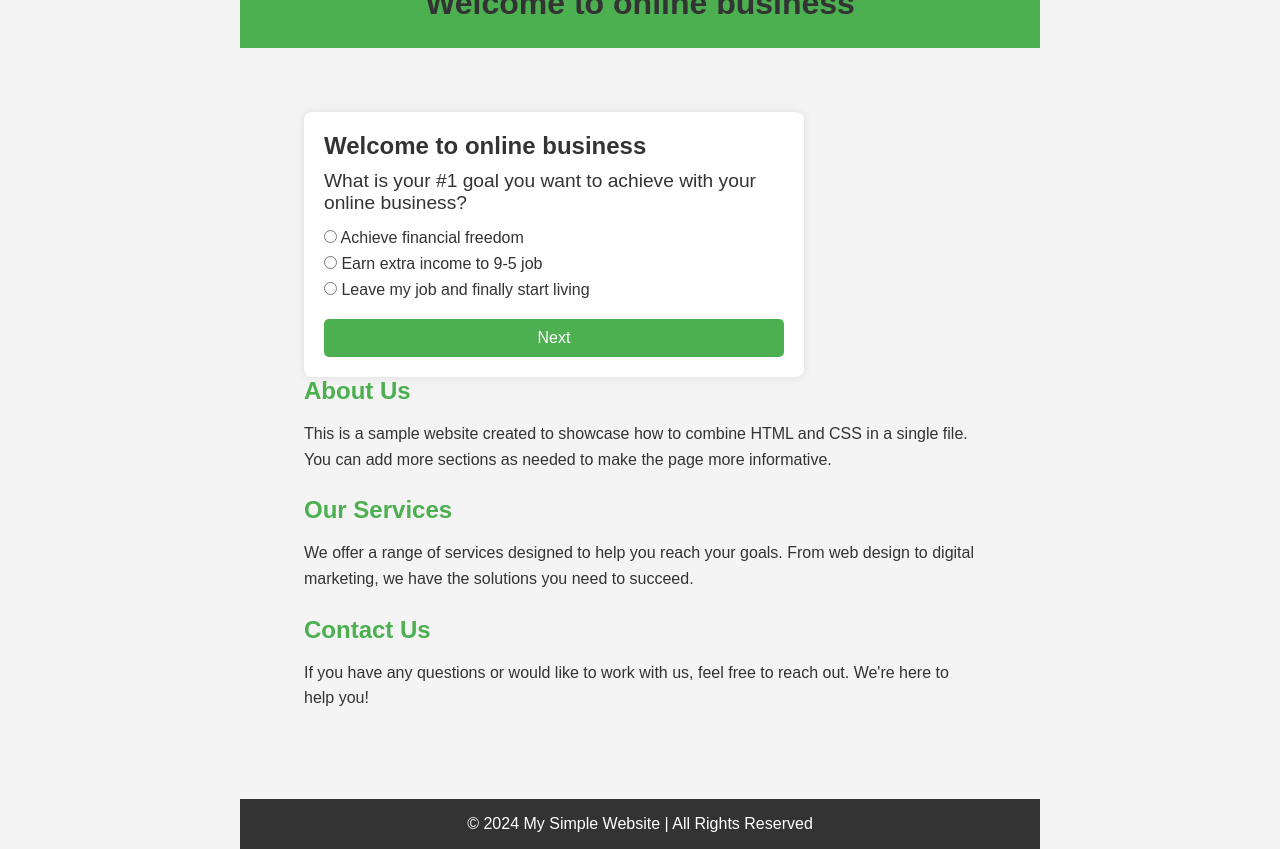
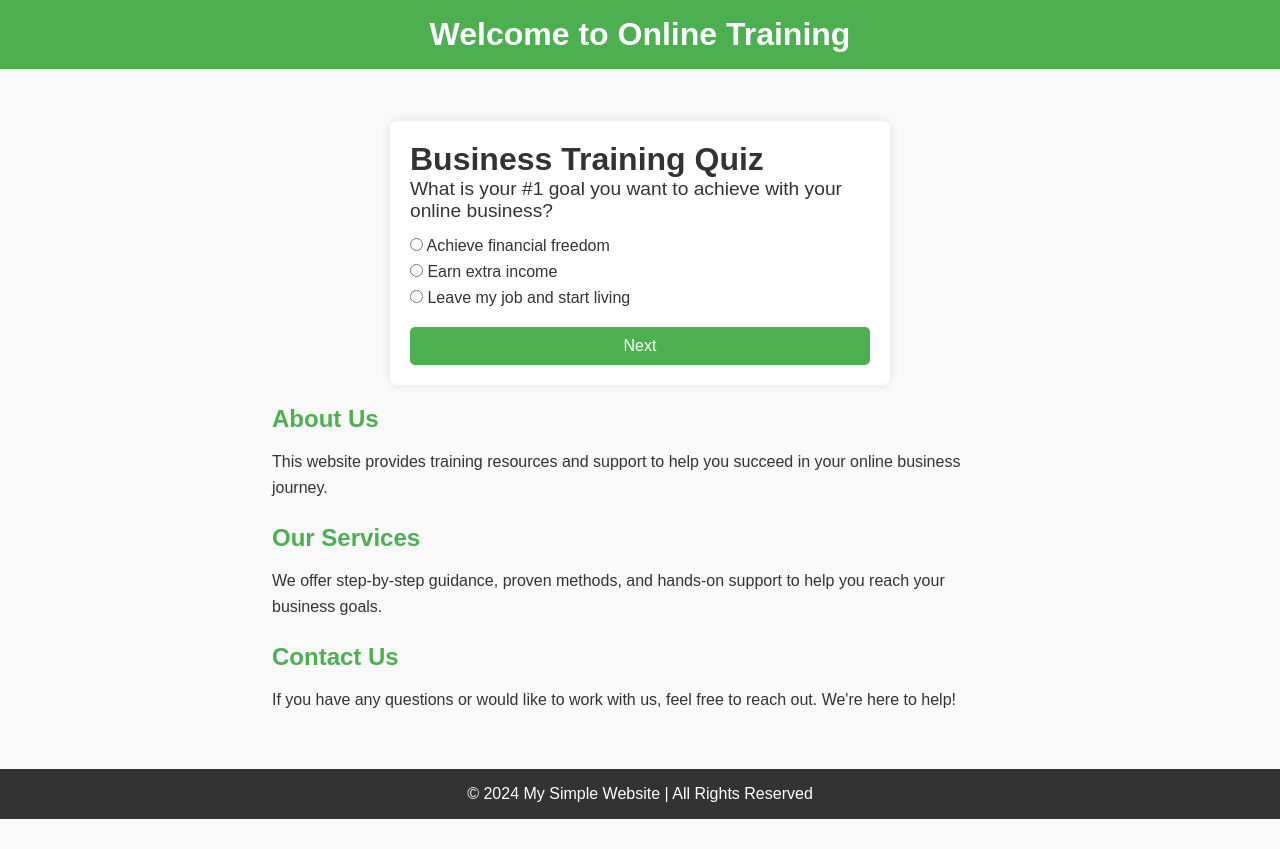
Before and after one commit to kncodesljg/Online-training-quiz, a plain HTML site: page index.html in a window 1280 px wide. After the commit the page ends 819 px from the top, so only its background shows below. Drawn offline with Linux system fonts and the light colour scheme.

Commit message:
Add files via upload

```diff
--- a/index.html
+++ b/index.html
@@ -1,7 +1,8 @@
 <!DOCTYPE html>
 <html lang="en">
 <head>
-    <me
+    <meta charset="UTF-8">
+    <meta name="viewport" content="width=device-width, initial-scale=1.0">
     <title>Online Training</title>
     <style>
         /* Global Styles */
@@ -35,7 +36,7 @@
         /* Main Section */
         main {
             flex: 1;
-            padding: 4rem;
+            padding: 2rem;
             max-width: 800px;
             margin: 0 auto;
         }
@@ -50,68 +51,15 @@
             margin-bottom: 1.5rem;
         }
 
-        /* Footer */
-        footer {
-            background-color: #333;
-            color: white;
-            padding: 1rem;
-            text-align: center;
-        }
-
-        /* Responsive Design */
-        @media (max-width: 768px) {
-            header, footer {
-                padding: 1rem;
-            }
-            main {
-                padding: 1rem;
-            }
-        }
-    </style>
-</head>
-<body>
-    <header>
-        <h1>Welcome to online business</h1>
-    </header>
-
-    <main>
-
-        <div>
-            <!DOCTYPE html>
-<html lang="en">
-<head>
-    <meta charset="UTF-8">
-    <meta name="viewport" content="width=device-width, initial-scale=1.0">
-    <title>Welcome to online business</title>
-    <style>
-        * {
-            box-sizing: border-box;
-            margin: 0;
-            padding: 0;
-        }
-
-        body {
-            font-family: Arial, sans-serif;
-            display: flex;
-            justify-content: center;
-            align-items: center;
-            height: 100vh;
-            background-color: #f4f4f4;
-        }
-
+        /* Quiz Container */
         #quiz-container {
             background-color: #fff;
             border-radius: 8px;
             box-shadow: 0px 0px 10px rgba(0, 0, 0, 0.1);
-            width: 90%;
+            width: 100%;
             max-width: 500px;
+            margin: 20px auto;
             padding: 20px;
-        }
-
-        h1 {
-            font-size: 1.5em;
-            margin-bottom: 10px;
-            color: #333;
         }
 
         .question {
@@ -149,11 +97,36 @@
         .btn:hover {
             background-color: #45a049;
         }
+
+        /* Footer */
+        footer {
+            background-color: #333;
+            color: white;
+            padding: 1rem;
+            text-align: center;
+        }
+
+        /* Responsive Design */
+        @media (max-width: 768px) {
+            header, footer {
+                padding: 1rem;
+            }
+            main {
+                padding: 1rem;
+            }
+        }
     </style>
 </head>
 <body>
+
+<header>
+    <h1>Welcome to Online Training</h1>
+</header>
+
+<main>
+    <!-- Quiz Section -->
     <div id="quiz-container">
-        <h1>Welcome to online business</h1>
+        <h1>Business Training Quiz</h1>
         <div id="quiz-content">
             <div id="question-container">
                 <!-- Questions will be inserted here -->
@@ -162,36 +135,53 @@
         </div>
     </div>
 
+    <!-- About Us Section -->
+    <h2>About Us</h2>
+    <p>This website provides training resources and support to help you succeed in your online business journey.</p>
+
+    <!-- Services Section -->
+    <h2>Our Services</h2>
+    <p>We offer step-by-step guidance, proven methods, and hands-on support to help you reach your business goals.</p>
+
+    <!-- Contact Us Section -->
+    <h2>Contact Us</h2>
+    <p>If you have any questions or would like to work with us, feel free to reach out. We're here to help!</p>
+</main>
+
+<footer>
+    <p>&copy; 2024 My Simple Website | All Rights Reserved</p>
+</footer>
+
 <script>
     const questions = [
         {
             question: "What is your #1 goal you want to achieve with your online business?",
-                options: ["Achieve financial freedom", "Earn extra income to 9-5 job", "Leave my job and finally start living"],
+            options: ["Achieve financial freedom", "Earn extra income", "Leave my job and start living"],
             answer: "Achieve financial freedom",
         },
         {
-                question: "What best discribe your current situation?",
-                options: ["I have a full time 9-5 job","I have 9-5 job and side hustle","I don't work (student,retiement), but I have/want side hustle"],
-                answer: "I have a full time 9-5 job",
+            question: "What best describes your current situation?",
+            options: ["Full-time 9-5 job", "9-5 job and side hustle", "No job, but have/want a side hustle"],
+            answer: "Full-time 9-5 job",
         },
         {
             question: "How much time per day would you like to work on your online business?",
-                options: ["Less than 1 hour per day","1-3 houres per day","More than 3 hourse per day"],
-                answer: "Less than 1 hour per day",
+            options: ["Less than 1 hour", "1-3 hours", "More than 3 hours"],
+            answer: "Less than 1 hour",
         },
         {
-               question: "What is the #1 thing, you believe would help you the most achieve your goals?",
-               options: ["Complete step-by-step training","Guidance and Hands-on help","Following aproven process"],
-               answer: "Complete step-by-step training",
+            question: "What would help you the most achieve your goals?",
+            options: ["Step-by-step training", "Hands-on guidance", "Following a proven process"],
+            answer: "Step-by-step training",
         },
         {
-               question: "How much money would you like to earn in 3 months from now?",
-               options: ["$1000 - $2000 per month","$2000 - $5000 per month","More than $5000 per month"],
-               answer: "More than $5000 per month",
+            question: "How much would you like to earn in 3 months?",
+            options: ["$1000 - $2000", "$2000 - $5000", "More than $5000"],
+            answer: "More than $5000",
         },
         {
-                question: "We have for you a free training on how beginners are earning $10,000 month would you like to see it?",
-                options: ["Yes", "No. I don't want to get targeted training for me"],
+            question: "Would you like a free training on earning $10,000/month?",
+            options: ["Yes", "No, not interested"],
             answer: "Yes",
             lastQuestion: true
         }
@@ -204,7 +194,7 @@
         questionContainer.innerHTML = `
             <div class="question">${questions[currentQuestionIndex].question}</div>
             <ul class="answer-options">
-                    ${questions[currentQuestionIndex].options.map((option, index) =>
+                ${questions[currentQuestionIndex].options.map(option =>
                     `<li><label><input type="radio" name="answer" value="${option}" onclick="selectAnswer('${option}')"> ${option}</label></li>`
                 ).join('')}
             </ul>
@@ -212,10 +202,10 @@
     }
 
     function selectAnswer(selectedOption) {
-            const islastQuestion = questions[currentQuestionIndex].lastQuestion;
+        const isLastQuestion = questions[currentQuestionIndex].lastQuestion;
         const isCorrectAnswer = selectedOption === questions[currentQuestionIndex].answer;
 
-            if (islastQuestion && isCorrectAnswer) {
+        if (isLastQuestion && isCorrectAnswer) {
             document.getElementById("next-btn").innerText = "Submit";
             document.getElementById("next-btn").onclick = () => {
                 window.location.href = "https://www.digistore24.com/redir/361682/NimsaraGunawardhana07/"
@@ -238,22 +228,6 @@
 
     loadQuestion();
 </script>
+
 </body>
 </html>
-</div>
-
-            <h2>About Us</h2>
-        <p>This is a sample website created to showcase how to combine HTML and CSS in a single file. You can add more sections as needed to make the page more informative.</p>
-
-                <h2>Our Services</h2>
-        <p>We offer a range of services designed to help you reach your goals. From web design to digital marketing, we have the solutions you need to succeed.</p>
-
-        <h2>Contact Us</h2>
-        <p>If you have any questions or would like to work with us, feel free to reach out. We're here to help you!</p>
-    </main>
-
-    <footer>
-        <p>&copy; 2024 My Simple Website | All Rights Reserved</p>
-    </footer>
-</body>
-</html>
```
Lines whose indentation alone changed are shown as unchanged.
